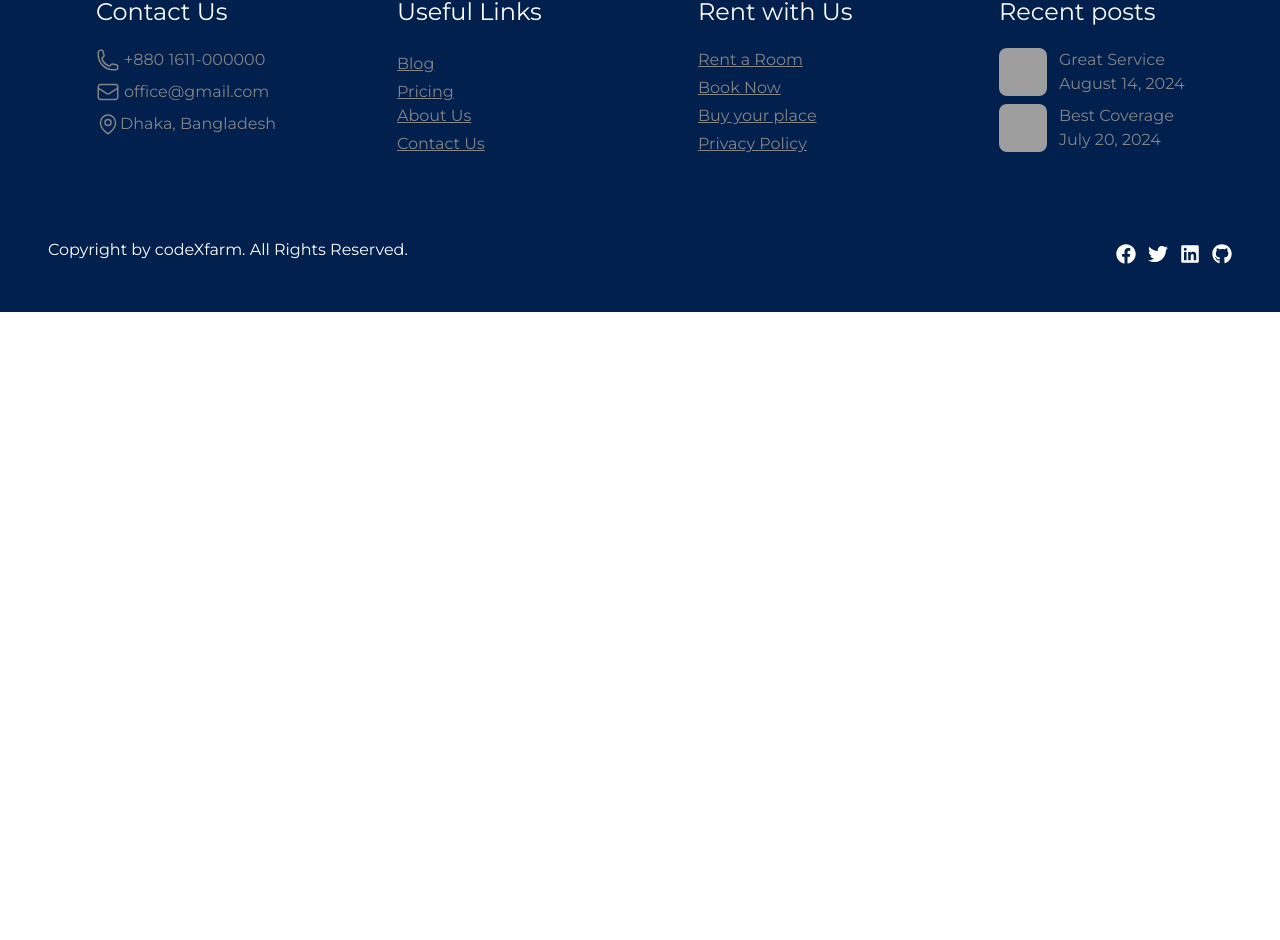
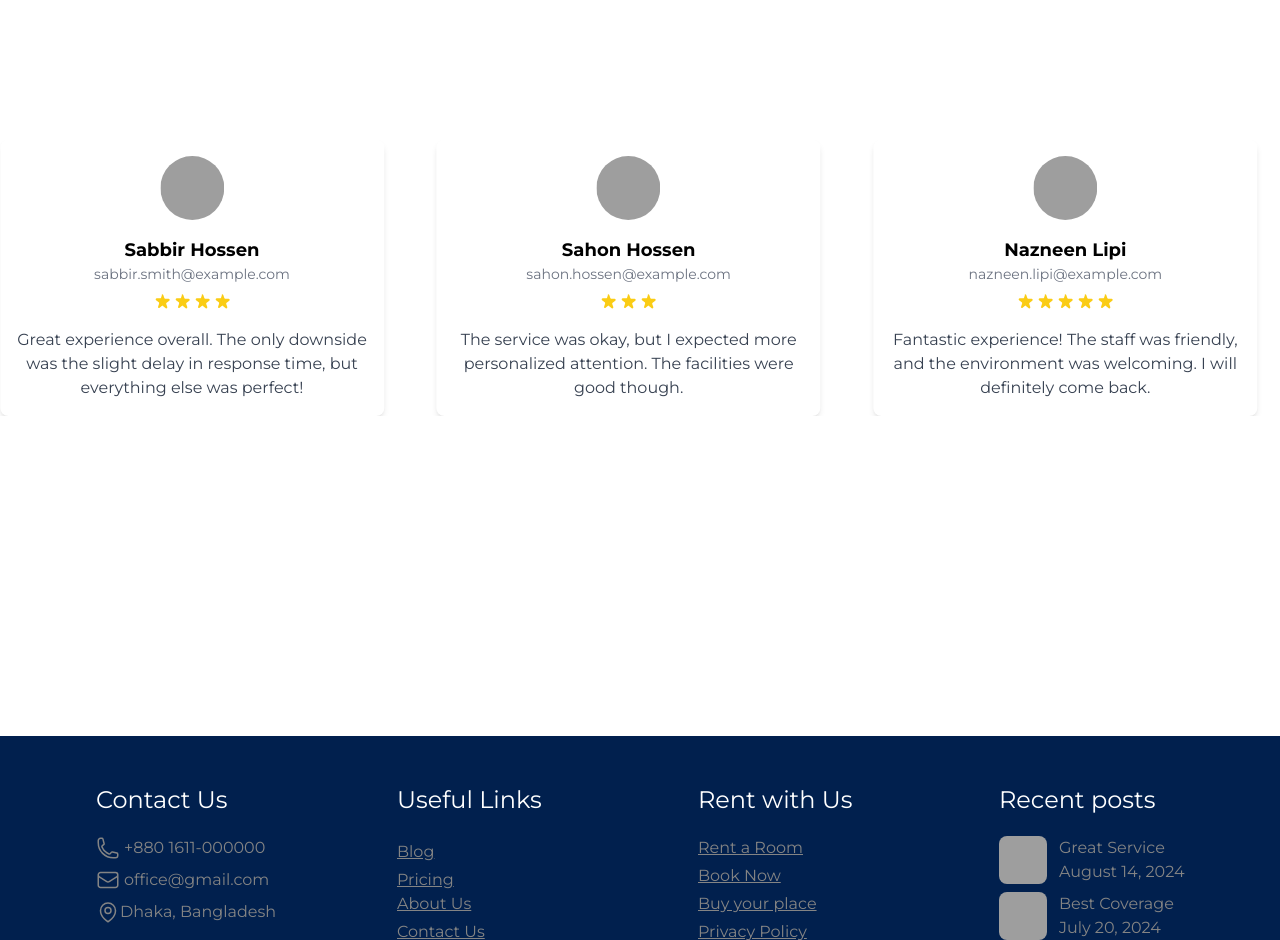
Before and after one commit to SwiftCode0325/PropertyBooking, a React (Vite) app: page / in a window 1280 px wide. Shown: the part 2196-3136 px from the top of the page. Before the commit the page ends 2508 px from the top, so only its background shows below. Built offline with nearby package versions, Linux system fonts and the light colour scheme; grey boxes are pictures that could not be loaded.

Commit message:
add review silder using by swiper js

```diff
--- a/package.json
+++ b/package.json
@@ -15,6 +15,7 @@
     "@heroicons/react": "^2.1.5",
     "@react-google-maps/api": "^2.19.3",
     "aos": "^2.3.4",
+    "axios": "^1.7.5",
     "leaflet": "^1.9.4",
     "localforage": "^1.10.0",
     "lucide-react": "^0.427.0",
@@ -40,6 +41,6 @@
     "globals": "^15.9.0",
     "postcss": "^8.4.41",
     "tailwindcss": "^3.4.9",
-    "vite": "^5.4.0"
+    "vite": "^5.4.2"
   }
 }
--- a/public/review.json
+++ b/public/review.json
@@ -2,71 +2,71 @@
     {
       "name": "Sajib Hossen",
       "email": "sajib.hossen@example.com",
-      "star": 5,
+      "ratings": 5,
       "image": "https://images.pexels.com/photos/771742/pexels-photo-771742.jpeg?auto=compress&cs=tinysrgb&dpr=1&w=500",
-      "review": "Amazing service! The team was very professional and the booking process was seamless. Highly recommend!"
+      "review_description": "Amazing service! The team was very professional and the booking process was seamless. Highly recommend!"
     },
     {
       "name": "Sabbir Hossen",
       "email": "sabbir.smith@example.com",
-      "star": 4,
+      "ratings": 4,
       "image": "https://media.licdn.com/dms/image/D5603AQHF7qp6BgJR6Q/profile-displayphoto-shrink_200_200/0/1701442654297?e=2147483647&v=beta&t=jzVIA65rtyGgK7eNzZ7tOT2lSMF5Y7kRXz2b86dBOWg",
-      "review": "Great experience overall. The only downside was the slight delay in response time, but everything else was perfect!"
+      "review_description": "Great experience overall. The only downside was the slight delay in response time, but everything else was perfect!"
     },
     {
       "name": "Sahon Hossen",
       "email": "sahon.hossen@example.com",
-      "star": 3,
+      "ratings": 3,
       "image": "https://media.licdn.com/dms/image/D5603AQGR_v2TDR8gyA/profile-displayphoto-shrink_200_200/0/1701964376123?e=2147483647&v=beta&t=ploUtA2EGnDHi9-wzvEToG3E3yF258l57patcnjP8AM",
-      "review": "The service was okay, but I expected more personalized attention. The facilities were good though."
+      "review_description": "The service was okay, but I expected more personalized attention. The facilities were good though."
     },
     {
       "name": "Nazneen Lipi",
       "email": "nazneen.lipi@example.com",
-      "star": 5,
+      "ratings": 5,
       "image": "https://encrypted-tbn0.gstatic.com/images?q=tbn:ANd9GcTb5g5qTZPMb1PK_4fWUDT0fN-wZ4Xg8o1byw&s",
-      "review": "Fantastic experience! The staff was friendly, and the environment was welcoming. I will definitely come back."
+      "review_description": "Fantastic experience! The staff was friendly, and the environment was welcoming. I will definitely come back."
     },
     {
       "name": "Pranto Debnath",
       "email": "pranto.debnath@example.com",
-      "star": 4,
+      "ratings": 4,
       "image": "https://encrypted-tbn0.gstatic.com/images?q=tbn:ANd9GcSqRDdrNEXNvGtveIFUUBXn0zMA-uVlm9PFxw&s",
-      "review": "Very good service, but there is room for improvement in the booking system. Otherwise, a solid experience."
+      "review_description": "Very good service, but there is room for improvement in the booking system. Otherwise, a solid experience."
     },
     {
       "name": "David Lee",
       "email": "david.lee@example.com",
-      "star": 2,
+      "ratings": 2,
       "image": "https://encrypted-tbn0.gstatic.com/images?q=tbn:ANd9GcQreGyxM6EjQIC4b88qnc_oCkw8xu38FZw80Q&s",
-      "review": "I was disappointed with the service. The staff seemed overwhelmed, and my requests were not addressed promptly."
+      "review_description": "I was disappointed with the service. The staff seemed overwhelmed, and my requests were not addressed promptly."
     },
     {
       "name": "Linda Martinez",
       "email": "linda.martinez@example.com",
-      "star": 5,
+      "ratings": 5,
       "image": "https://bay.cdn.bkat.io/cust/bay_emerge/images/agents/6142901090/6142901090_20231201122048743.jpg",
-      "review": "Absolutely loved the experience! Everything was top-notch, from the customer service to the amenities."
+      "review_description": "Absolutely loved the experience! Everything was top-notch, from the customer service to the amenities."
     },
     {
       "name": "James Wilson",
       "email": "james.wilson@example.com",
-      "star": 3,
+      "ratings": 3,
       "image": "https://encrypted-tbn0.gstatic.com/images?q=tbn:ANd9GcRVlsvHlDMyeNVg2OJlVRBYppDXuhUVGwl_iQ&s",
-      "review": "It was an average experience. Not bad, but not exceptional either. Would consider trying again in the future."
+      "review_description": "It was an average experience. Not bad, but not exceptional either. Would consider trying again in the future."
     },
     {
       "name": "Patricia Anderson",
       "email": "patricia.anderson@example.com",
-      "star": 4,
+      "ratings": 4,
       "image": "https://www.southcountyart.org/uploads/1/1/8/4/118491250/published/2023-amii-go-figure-patty-5387.jpg?1695996910",
-      "review": "Good service, friendly staff, and a pleasant environment. I enjoyed my time but think there could be more variety."
+      "review_description": "Good service, friendly staff, and a pleasant environment. I enjoyed my time but think there could be more variety."
     },
     {
       "name": "Christopher Miller",
       "email": "christopher.miller@example.com",
-      "star": 5,
+      "ratings": 5,
       "image": "https://encrypted-tbn0.gstatic.com/images?q=tbn:ANd9GcQK5Z0v1ffQ5wOo0c66b2Pd2qbGWAt4cKFfTQ&s",
-      "review": "Exceptional service! Every detail was taken care of, and the staff went above and beyond to ensure our satisfaction."
+      "review_description": "Exceptional service! Every detail was taken care of, and the staff went above and beyond to ensure our satisfaction."
     }
   ]
--- a/src/components/Review/Review.jsx
+++ b/src/components/Review/Review.jsx
@@ -1,11 +1,58 @@
-
+import { Swiper, SwiperSlide } from "swiper/react";
+import { Pagination, Autoplay } from "swiper/modules";
+import { useEffect, useState } from "react";
+import axios from "axios";
+import ReviewCard from "../common/ReviewCard";
 
 const Review = () => {
-    return (
-        <div>
+  const [reviews, setReviews] = useState([]);
 
-        </div>
-    );
+  useEffect(() => {
+    axios
+      .get("review.json")
+      .then((data) => {
+        setReviews(data.data);
+      })
+      .catch((err) => {
+        console.log(err.message);
+      });
+  }, []);
+
+  return (
+    <div className="mt-48 mb-80">
+      <Swiper
+        autoplay={{
+          delay: 1500,
+          disableOnInteraction: false,
+        }}
+        spaceBetween={30}
+        pagination={{
+          clickable: true,
+        }}
+        modules={[Pagination, Autoplay]}
+        className="mySwiper"
+        breakpoints={{
+          640: {
+            slidesPerView: 1,
+          },
+
+          768: {
+            slidesPerView: 2,
+          },
+
+          1024: {
+            slidesPerView: 3,
+          },
+        }}
+      >
+        {reviews.map((review) => (
+          <SwiperSlide key={review.name}>
+            <ReviewCard review={review} />
+          </SwiperSlide>
+        ))}
+      </Swiper>
+    </div>
+  );
 };
 
 export default Review;
--- /dev/null
+++ b/src/components/common/ReviewCard.jsx
@@ -0,0 +1,41 @@
+
+
+const ReviewCard = ({ review }) => {
+    const {name,email,ratings,image, review_description} = review;
+  return (
+    <div className="max-w-sm p-4 bg-white rounded-lg shadow-md hover:shadow-xl transition-shadow duration-300 ease-in-out">
+      {/* Customer Image */}
+      <img
+        src={image}
+        alt={`${name}'s profile`}
+        className="w-16 h-16 rounded-full mx-auto"
+      />
+
+      {/* Customer Name and Email */}
+      <div className="text-center mt-4">
+        <h2 className="text-lg font-bold">{name}</h2>
+        <p className="text-sm text-gray-500">{email}</p>
+      </div>
+
+      {/* Star Rating */}
+      <div className="flex justify-center mt-2">
+        {[...Array(ratings)].map((_, index) => (
+          <svg
+            key={index}
+            className="w-5 h-5 text-yellow-400"
+            fill="currentColor"
+            viewBox="0 0 20 20"
+            xmlns="http://www.w3.org/2000/svg"
+          >
+            <path d="M9.049 2.927C9.33 2.018 10.67 2.018 10.951 2.927l1.032 3.18a1 1 0 00.95.69h3.356c1.036 0 1.47 1.25.71 1.85l-2.714 2.17a1 1 0 00-.364 1.118l1.033 3.18c.282.909-.755 1.668-1.54 1.118L10 13.586l-2.715 2.17c-.785.55-1.822-.209-1.54-1.118l1.033-3.18a1 1 0 00-.364-1.118l-2.714-2.17c-.76-.6-.326-1.85.71-1.85h3.356a1 1 0 00.95-.69l1.032-3.18z" />
+          </svg>
+        ))}
+      </div>
+
+      {/* Customer Review */}
+      <p className="mt-4 text-center text-gray-700">{review_description}</p>
+    </div>
+  );
+};
+
+export default ReviewCard;
--- a/src/pages/Home/Home.jsx
+++ b/src/pages/Home/Home.jsx
@@ -1,10 +1,12 @@
 import Banner from "../../components/banner/Banner";
 import Property from "../../components/property/Property";
+import Review from "../../components/Review/Review";
 
 const Home = () => {
   return <div>
     <Banner></Banner>
     <Property></Property>
+    <Review/>
   </div>;
 };
 
```
Also changed, not shown: 1 other file (tests, documents, lock files or other folders).
